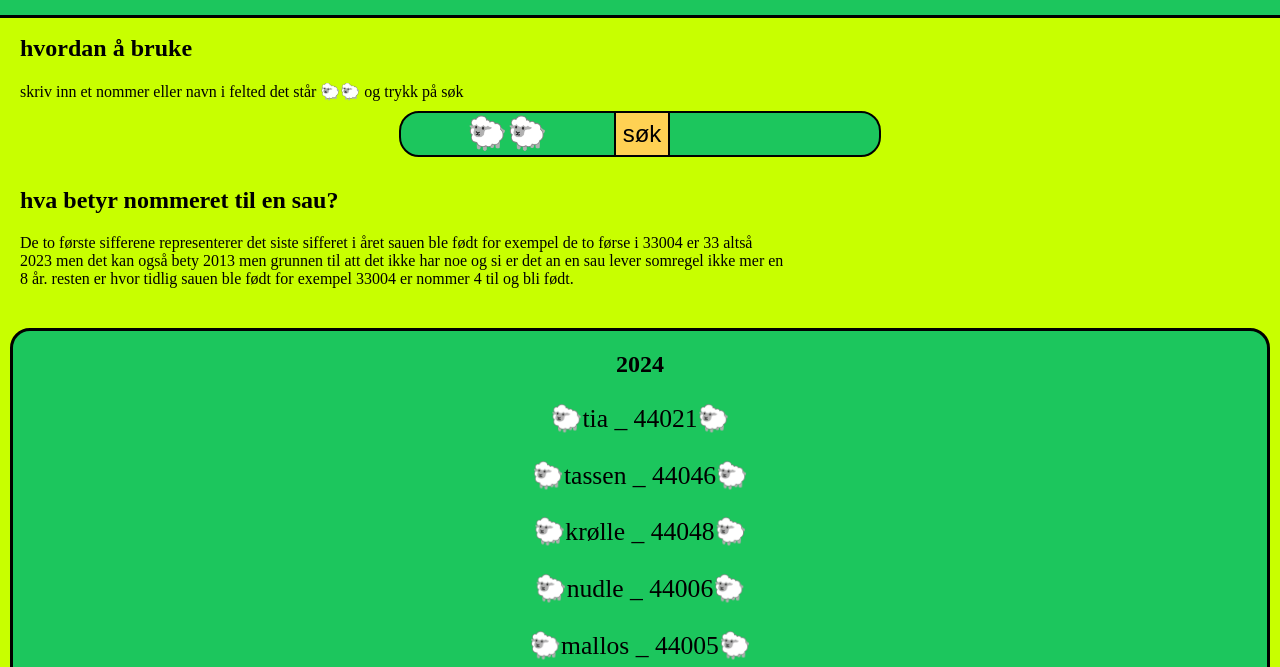
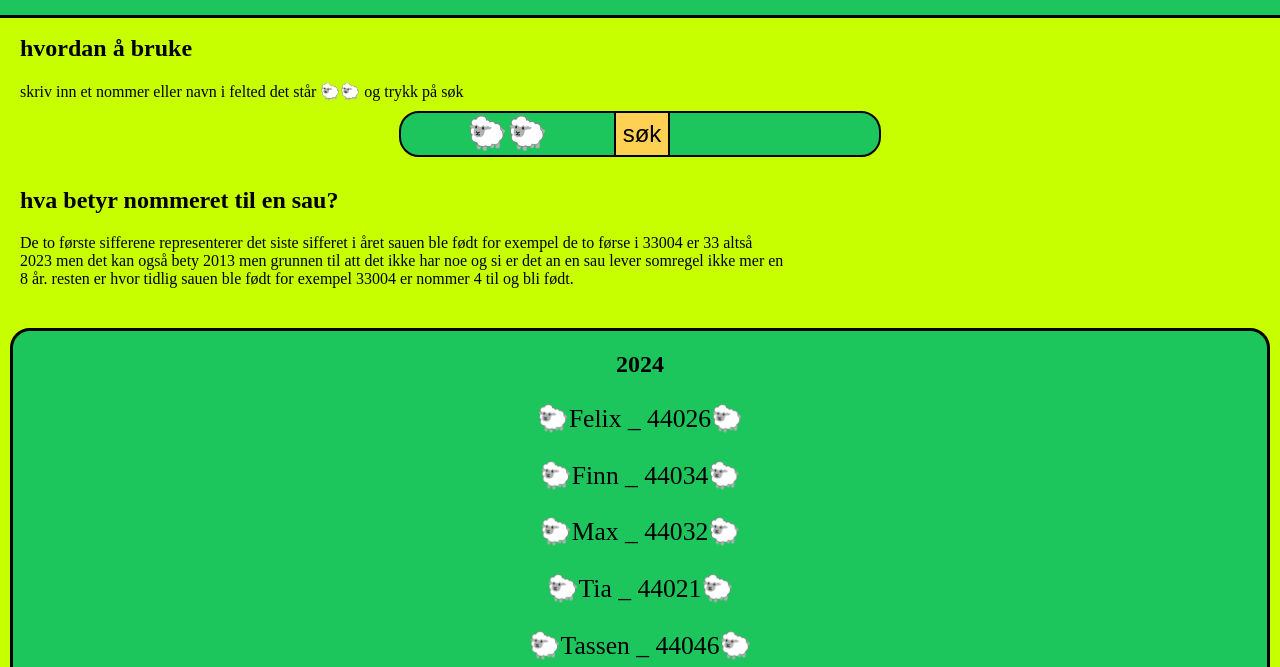
Before and after one commit to viktigsau/sau-i-farta-2.0.1, a website: page navn&numer.html in a window 1280 px wide. Shown: the part 133-800 px from the top of the page. Drawn offline with Linux system fonts and the light colour scheme.

Commit message:
Add files via upload

```diff
--- a/javascript/navn&numer.js
+++ b/javascript/navn&numer.js
@@ -1,5 +1,8 @@
 const navnognommer = [
     {ar: 2024, navnNommer: [
+        {navn:"felix", nommer:"44026"},
+        {navn:"finn", nommer:"44034"},
+        {navn:"max", nommer:"44032"},
         {navn: "tia", nommer: "44021"},
         {navn: "tassen", nommer: "44046"},
         {navn: "krølle", nommer: "44048"},
@@ -29,12 +32,16 @@ function get(x) {
                 return navnognommer[ar].navnNommer[lam].nommer;
             };
             if (navnognommer[ar].navnNommer[lam].nommer == x) {
-                return navnognommer[ar].navnNommer[lam].navn;
+                return up(navnognommer[ar].navnNommer[lam].navn)
             };
         };
     };
     return "beklager finner ikke " + x
 };
+
+function up(x) {
+    return x.charAt(0).toUpperCase() + x.slice(1);
+}
 
 function run() {
     document.getElementById("output").innerText = get(document.getElementById("in").value)
@@ -49,7 +56,7 @@ function render(fillingId) {
         ar.appendChild(h1);
         for (let lamb = 0; lamb < navnognommer[currentAr].navnNommer.length; lamb++) {
             const currentlamb = document.createElement("p");
-            currentlamb.innerText = "🐑" + navnognommer[currentAr].navnNommer[lamb].navn + " _ " + navnognommer[currentAr].navnNommer[lamb].nommer + "🐑"
+            currentlamb.innerText = "🐑" + up(navnognommer[currentAr].navnNommer[lamb].navn) + " _ " + navnognommer[currentAr].navnNommer[lamb].nommer + "🐑"
             ar.appendChild(currentlamb);
         };
         document.getElementById(fillingId).appendChild(ar);
```
Also changed, not shown: spill.html (+2 -2 lines).
